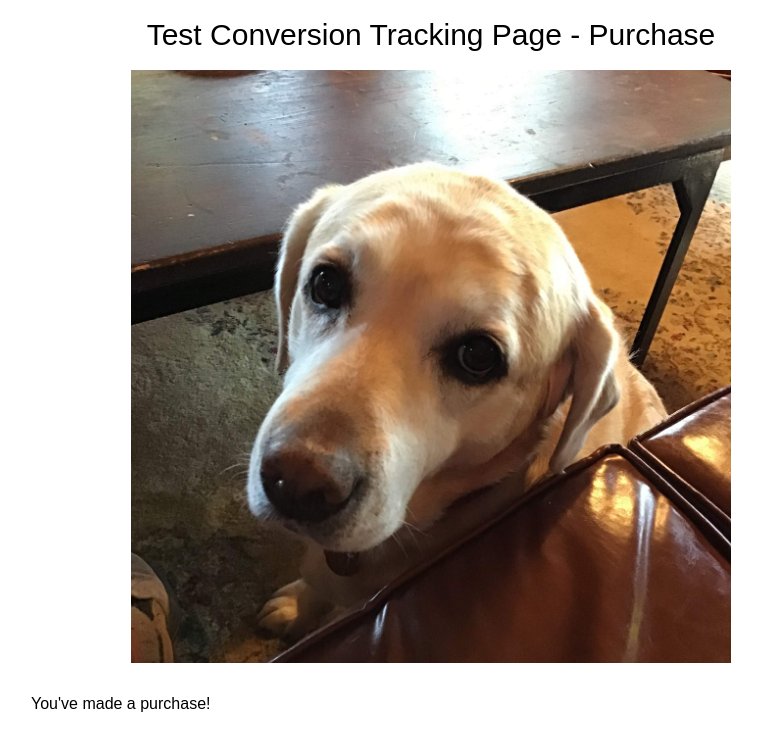
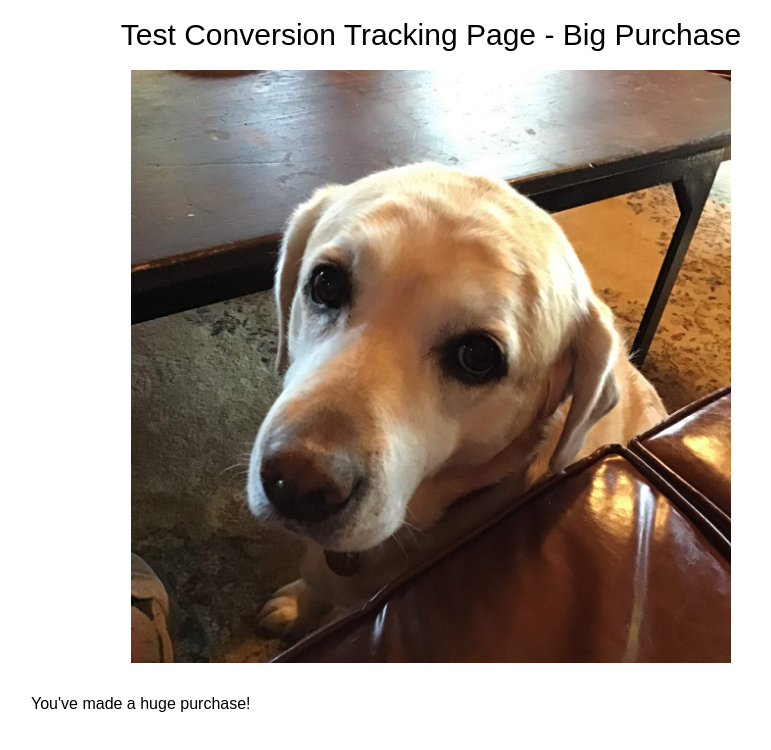
Before and after one commit to gvp-eng/gvp-eng.github.io, a plain HTML site: page big-purchase.html in a window 1280 px wide. Shown: the whole page, without its empty margins (209-980 px from the left). Drawn offline with Linux system fonts and the light colour scheme.

Commit message:
Update big-purchase.html

```diff
--- a/big-purchase.html
+++ b/big-purchase.html
@@ -20,11 +20,11 @@
 </head>
 <body>
 	<div id="container">
-		<h1>Test Conversion Tracking Page - Purchase</h1>
+		<h1>Test Conversion Tracking Page - Big Purchase</h1>
 		<div id="ava">
 			<img src="/ava.jpg">
 		</div>
-		<p>You've made a purchase!</p>
+		<p>You've made a huge purchase!</p>
 	</div>
 </body>
 </html>
```
